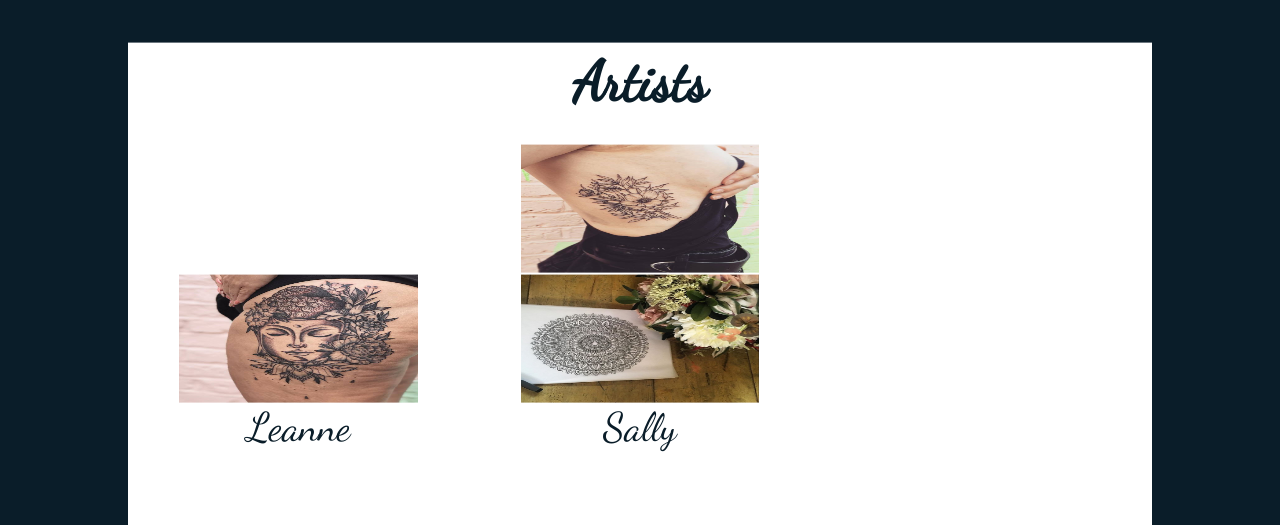
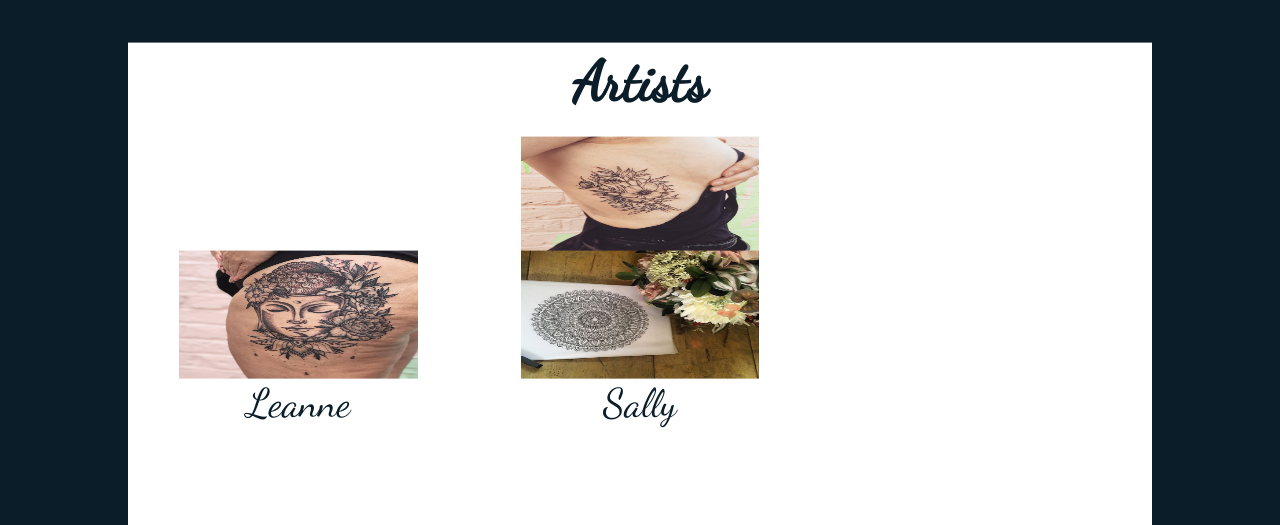
Before and after one commit to JordanStephenson/Delilahs-Dagger, a plain HTML site: page index.html in a window 1280 px wide. Shown: the part 775-1300 px from the top of the page. Drawn offline with Linux system fonts and the light colour scheme.

```diff
--- a/style.css
+++ b/style.css
@@ -96,13 +96,14 @@ nav {
     background-color: #FFEEDE;
 }
 .artists .container{
-    padding-top: 150px;
+    padding: 150px 0px 70px 0px;
     display: grid;
     grid-template-columns: 1fr;
-    grid-template-rows: repeat(22, 10vh) ;
+    grid-template-rows: repeat(21, 8vh);
+    grid-gap: 60px 0px;
     align-items: center;
     position: relative;
-    width: 50%;
+    width: 60%;
     margin: auto;
 }
 .artists .container h1 {
@@ -114,8 +115,8 @@ nav {
     color: #0A1D29;
 }
 .artists .container img {
-    height: 20vh;
-    width: 50vw;
+    height: 25vh;
+    width: 60vw;
     justify-self: center;
 }
 .artists .container a{
```
